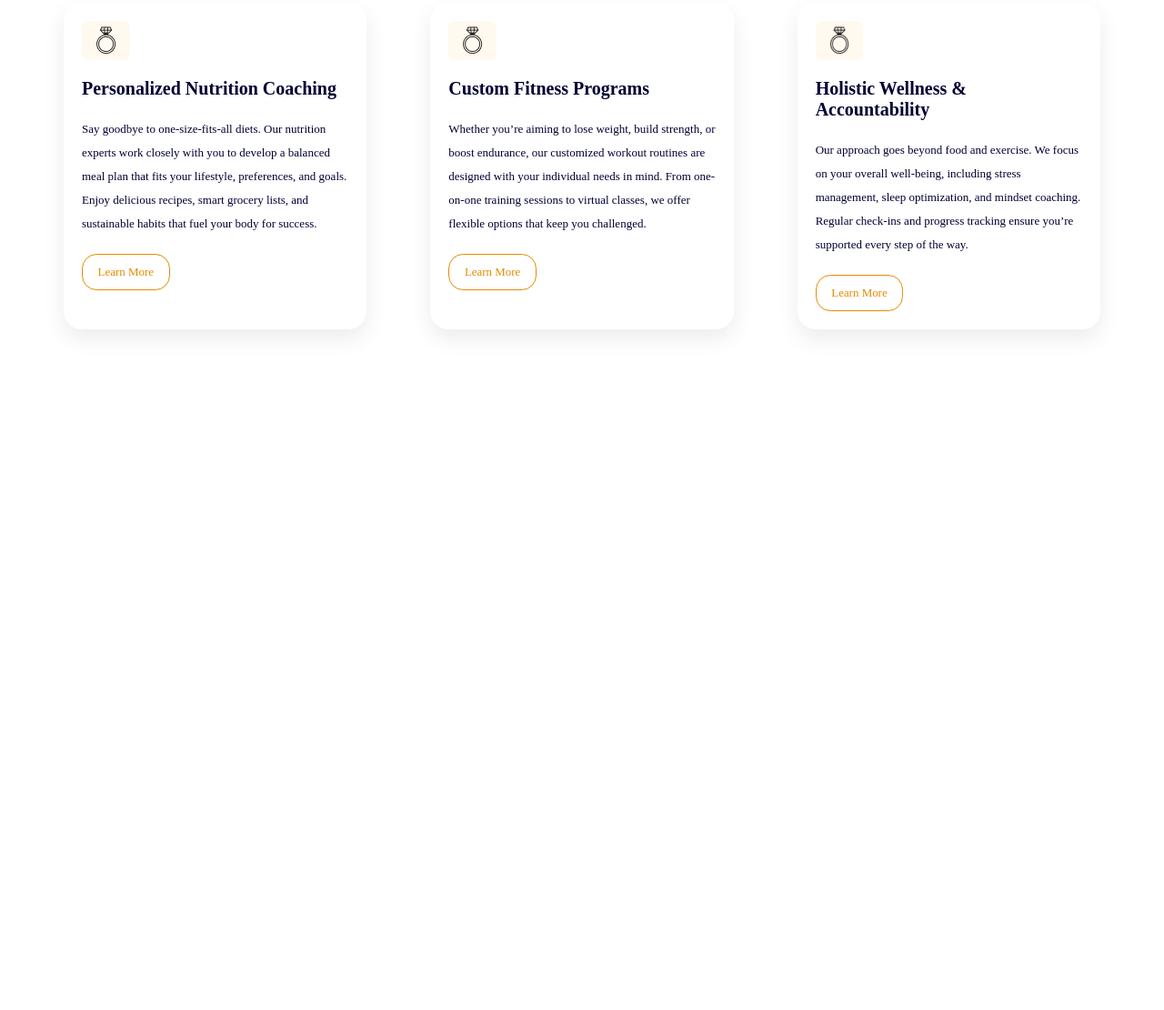
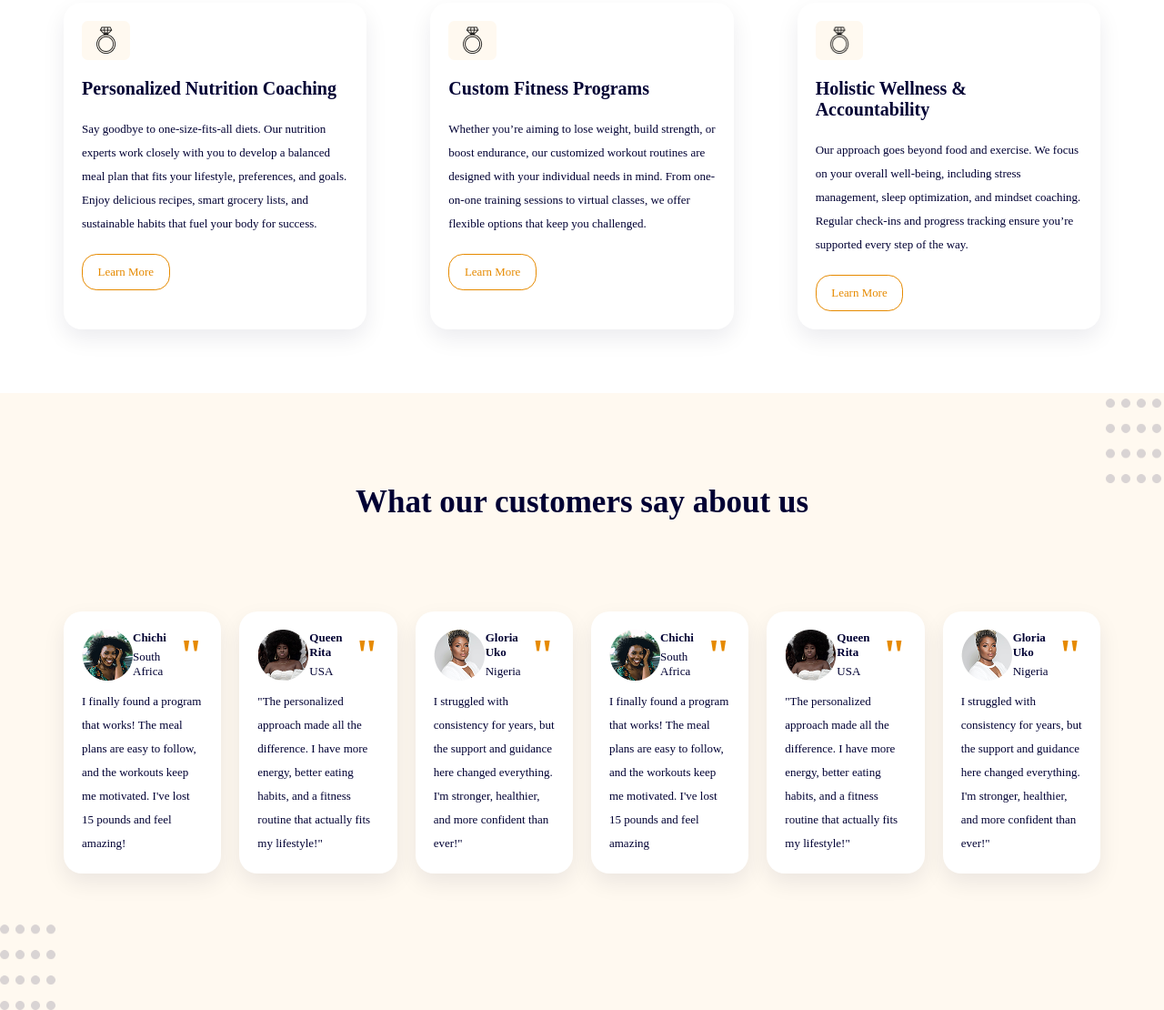
Before and after one commit to Chidalu2007/Fitness-website, a plain HTML site: page index.html in a window 1280 px wide. Shown: the part 1602-2712 px from the top of the page at 91% size. Before the commit the page ends 2034 px from the top, so only its background shows below. Drawn offline with Linux system fonts and the light colour scheme.

Commit message:
50% of draggable stage

```diff
--- a/index.html
+++ b/index.html
@@ -64,7 +64,7 @@
             <img src="./images/Group 10.png" alt="" />
           </div>
           <div class="img2">
-            <img src="./images/image (2).png" alt="" />
+            <img src="./images/image (1).png" alt="" />
           </div>
           <div class="img3">
             <img src="./images/Group 77.png" alt="" />
@@ -81,7 +81,7 @@
         <img src="./images/Group 10.png" alt="">
       </div>
       <div class="img2">
-        <img src="./images/image (1).png" alt="">
+        <img src="./images/image (2).png" alt="">
       </div>
     </div>
     <div class="hero-text">
@@ -107,11 +107,11 @@
     </div>
    </div>
    <div class="container">
-    <div class="heading">
+      <div class="heading">
       <h2>The Perfect Solution to your Fitness</h2>
       <p class="caption">Achieve your health goals with expert coaching, personalized plans, and sustainable strategies designed just for you.</p>
-    </div>
-    <div class="box-container">
+      </div>
+     <div class="box-container">
 
       <div class="box">
         <div class="img">
@@ -138,6 +138,133 @@
         <p class="text">Our approach goes beyond food and exercise. We focus on your overall well-being, including stress management, sleep optimization, and mindset coaching. Regular check-ins and progress tracking ensure you’re supported every step of the way.</p>
         <button>Learn More</button>
       </div>
+      </div>
+    </div>
+
+
+
+   <div class="customers">
+    <img src="./images/Group 93.png" alt="" class="up">
+    <h3>What our customers say about us</h3>
+
+    <div class="all-customers">
+      <div class="customer">
+        <div class="c-img">
+          <div class="img">
+            <img src="./images/Ellipse 12.png" alt="">
+            <div class="name">
+              <p class="m-name">
+                Chichi
+              </p>
+              <p class="country">
+                South Africa
+              </p>
+            </div>
+          </div>
+          <p class="icon">"</p>
+        </div>
+        <p class="customer-text">
+          I finally found a program that works! The meal plans are easy to follow, and the workouts keep me motivated. I've lost 15 pounds and feel amazing!
+        </p>
+      </div>
+      <div class="customer">
+        <div class="c-img">
+          <div class="img">
+            <img src="./images/Ellipse 13.png" alt="">
+            <div class="name">
+              <p class="m-name">
+                Queen Rita
+              </p>
+              <p class="country">
+                USA
+              </p>
+            </div>
+          </div>
+          <p class="icon">"</p>
+        </div>
+        <p class="customer-text">
+          "The personalized approach made all the difference. I have more energy, better eating habits, and a fitness routine that actually fits my lifestyle!"
+        </p>
+      </div>
+      <div class="customer">
+        <div class="c-img">
+          <div class="img">
+            <img src="./images/Ellipse 14.png" alt="">
+            <div class="name">
+              <p class="m-name">
+                Gloria Uko
+              </p>
+              <p class="country">
+                Nigeria
+              </p>
+            </div>
+          </div>
+          <p class="icon">"</p>
+        </div>
+        <p class="customer-text">
+          I struggled with consistency for years, but the support and guidance here changed everything. I'm stronger, healthier, and more confident than ever!"
+        </p>
+      </div>
+      <div class="customer">
+        <div class="c-img">
+          <div class="img">
+            <img src="./images/Ellipse 12.png" alt="">
+            <div class="name">
+              <p class="m-name">
+                Chichi
+              </p>
+              <p class="country">
+                South Africa
+              </p>
+            </div>
+          </div>
+          <p class="icon">"</p>
+        </div>
+        <p class="customer-text">
+          I finally found a program that works! The meal plans are easy to follow, and the workouts keep me motivated. I've lost 15 pounds and feel amazing
+      </p>
+      </div>
+      <div class="customer">
+        <div class="c-img">
+          <div class="img">
+            <img src="./images/Ellipse 13.png" alt="">
+            <div class="name">
+              <p class="m-name">
+                Queen Rita
+              </p>
+              <p class="country">
+                USA
+              </p>
+            </div>
+          </div>
+          <p class="icon">"</p>
+        </div>
+        <p class="customer-text">
+          "The personalized approach made all the difference. I have more energy, better eating habits, and a fitness routine that actually fits my lifestyle!"
+        </p>
+      </div>
+      <div class="customer">
+        <div class="c-img">
+          <div class="img">
+            <img src="./images/Ellipse 14.png" alt="">
+            <div class="name">
+              <p class="m-name">
+                Gloria Uko
+              </p>
+              <p class="country">
+                Nigeria
+              </p>
+            </div>
+          </div>
+          <p class="icon">"</p>
+        </div>
+        <p class="customer-text">
+          I struggled with consistency for years, but the support and guidance here changed everything. I'm stronger, healthier, and more confident than ever!"
+        </p>
+      </div>
+    </div>
+    <img src="./images/Group 93.png" alt="" class="down">
+
    </div>
     <script src="./app.js"></script>
   </body>
--- a/style.css
+++ b/style.css
@@ -291,8 +291,87 @@ li{
     padding: 11.06px 16.59px 11.06px 16.59px;
     width: fit-content;
 }
+.customers{
+    display: flex;
+    flex-direction: column;
+    gap: 100px;
+    background-color: #FFF9F0;
+    padding: 100px 70px 150px 70px;
+    position: relative;
+}
+.customers .up, .down{
+    width: 5%;
+}
+.up{
+    position: absolute;
+    top: 0;
+    right: 0;
+    width: 100%;
+}
+.down{
+    position: absolute;
+    bottom: 0;
+    left: 0;
+}
+.customers h3{
+    font-size: 35px;
+    font-weight: 700;
+    text-align: center;
+}
+.all-customers{
+    display: flex;
+    gap: 20px;
+    flex-direction: row;
+    /* width: 200%; */
 
+}
 
+.all-customers .customer{
+    /* width: 500px; */
+    background-color: #fff;
+    display: flex;
+    flex-direction: column;
+    gap: 10px;
+    box-shadow: 0px 10px 25px 0px #00003314;
+    width: 100%;
+    height: 100%;
+    border-radius: 20px;
+    padding: 20px;
+    cursor:grab;
+}
+.c-img{
+    display: flex;
+    justify-content: space-between;
+
+}
+.c-img .img{
+    display: flex;
+    align-items: center;
+}
+.name{
+    display: flex;
+    flex-direction: column;
+    gap: 5px;
+}
+.m-name{
+    font-size: 13px;
+    font-weight: 700;
+}
+.country{
+    font-size: 13px;
+    font-weight: 200;
+}
+.icon{
+    font-size: 48px;
+    font-weight: 700;
+    color: var(--button-bgc);
+}
+.customer-text{
+    font-size: 13px;
+    font-weight: 300;
+    line-height: 26px;
+
+}
 @media(max-width:768px){
     .nav-bar{
         display: none;
@@ -381,4 +460,7 @@ li{
         align-items: center;
 
     }
+    .all-customers{
+        flex-direction: column;
+    }
 }
```
Also changed, not shown: images/Group 93.png (added).
